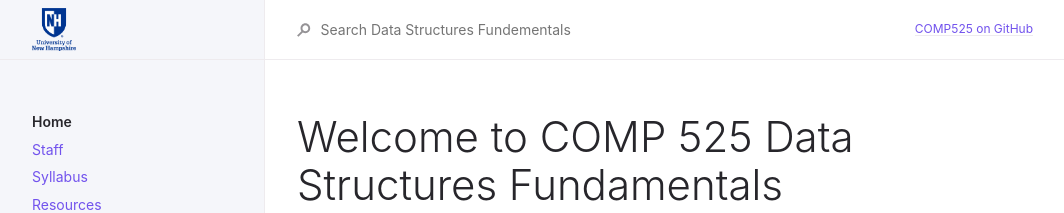
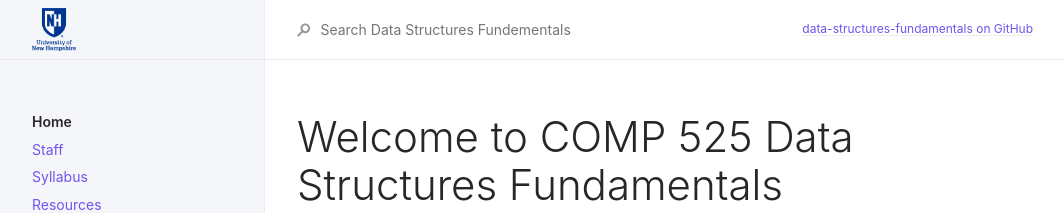
Before and after one commit to comp525/comp525.github.io, a Jekyll site: the page built from index.md, in a window 1280 px wide. Shown: the top 213 px of the page, without its empty margins (107-1171 px from the left). Built offline with Jekyll 4.4.1, drawn with Linux system fonts in a browser that asks for light colours.

Commit message:
Updated name

```diff
--- a/_config.yml
+++ b/_config.yml
@@ -22,7 +22,7 @@ heading_anchors: true
 
 # Aux links for the upper right navigation
 aux_links:
-  "COMP525 on GitHub":
+  "data-structures-fundamentals on GitHub":
     - "//github.com/data-structures-fundamentals/data-structures-fundamentals.github.io"
 
 # Footer content appears at the bottom of every page's main content
```
